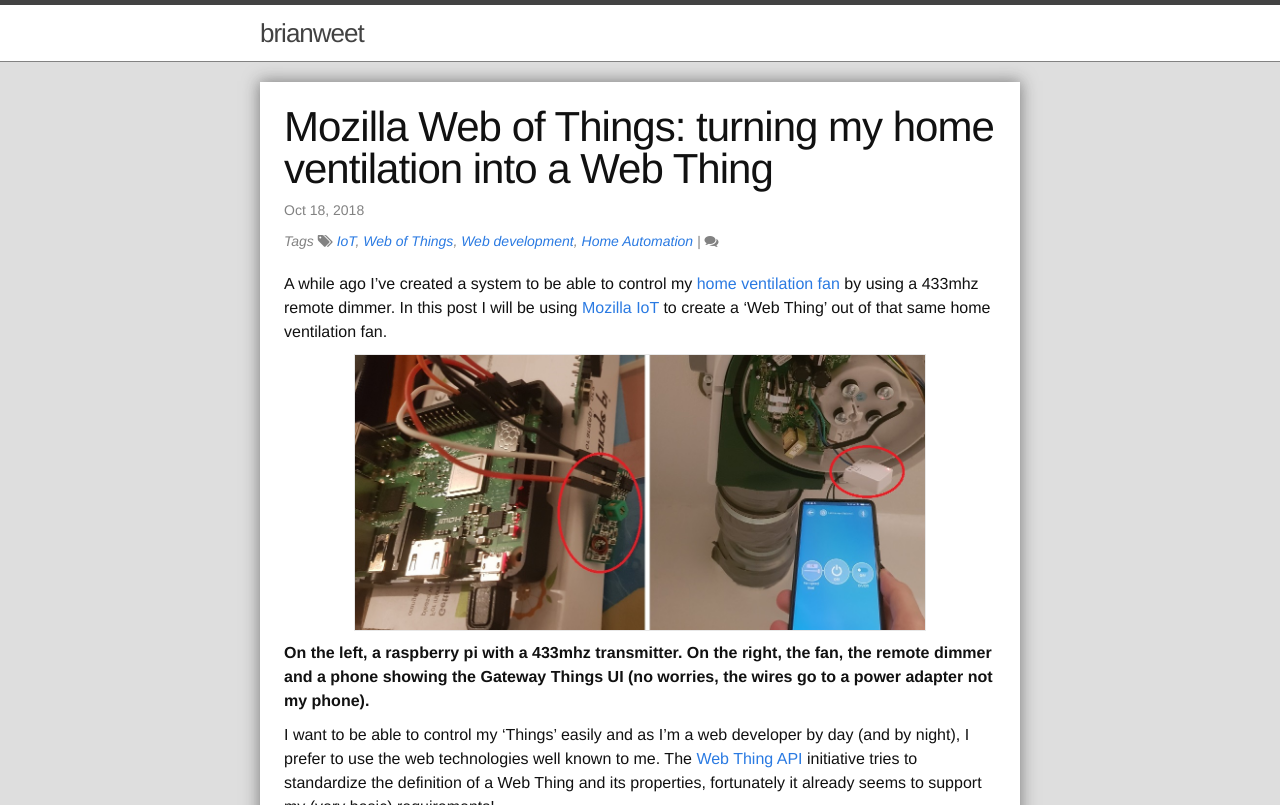
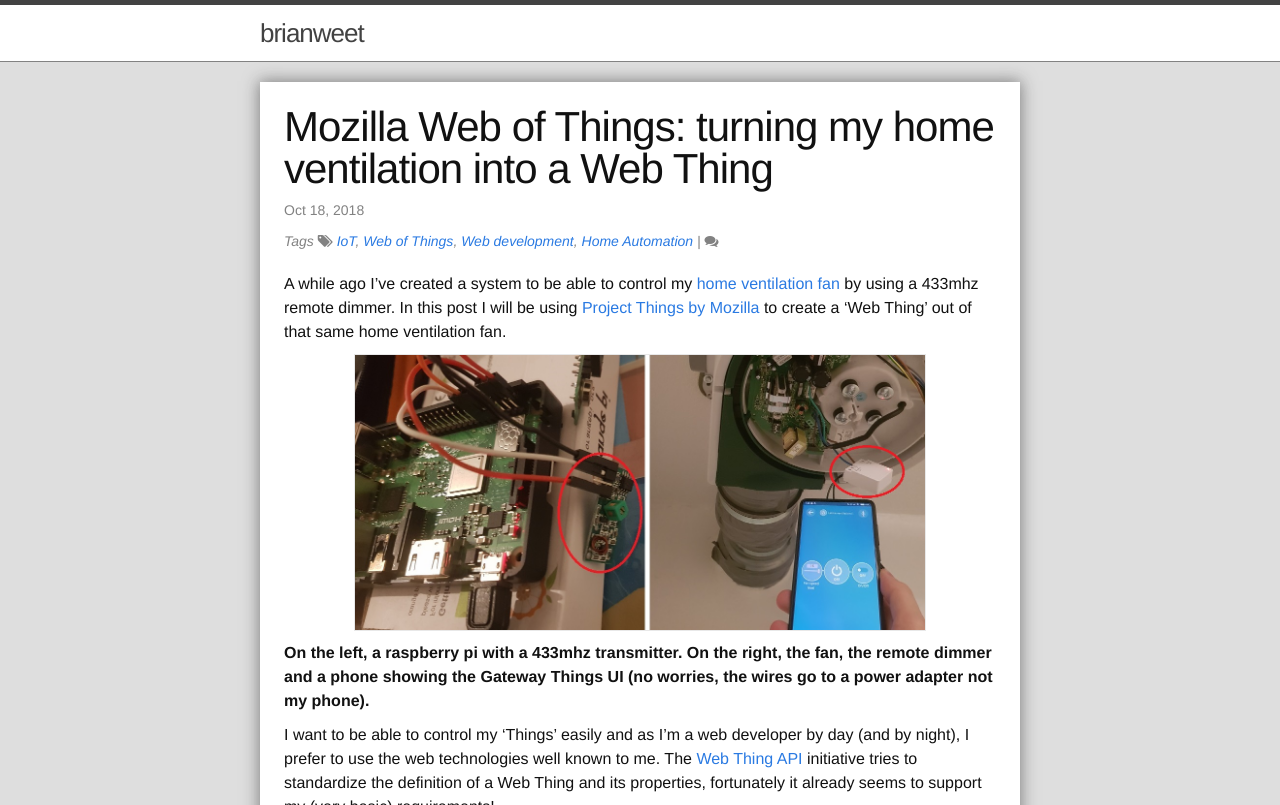
Before and after one commit to brianweet/brianweet.github.io, a Jekyll site: the page built from _posts/2018-18-10-web-of-things-fan.md, in a window 1280 px wide and 900 px high, cut to the strip 0-805 px from the top of the window. Built offline with Jekyll 4.4.1, drawn with Linux system fonts in a browser that asks for light colours; nearby versions of some CDN libraries; comment, search, counter and statistics services are not loaded.

Commit message:
Minor naming update

```diff
--- a/_posts/2018-18-10-web-of-things-fan.md
+++ b/_posts/2018-18-10-web-of-things-fan.md
@@ -6,7 +6,7 @@ tags: [iot, wot, web-development, home-automation]
 comments: true
 ---
 
-A while ago I've created a system to be able to control my [home ventilation fan]({% post_url 2018-15-04-dont-worry-take-a-shower %}) by using a 433mhz remote dimmer. In this post I will be using [Mozilla IoT](https://iot.mozilla.org/) to create a 'Web Thing' out of that same home ventilation fan.
+A while ago I've created a system to be able to control my [home ventilation fan]({% post_url 2018-15-04-dont-worry-take-a-shower %}) by using a 433mhz remote dimmer. In this post I will be using [Project Things by Mozilla](https://iot.mozilla.org/about/) to create a 'Web Thing' out of that same home ventilation fan.
 
 <p class="centered-image">
     <img src="/assets/mozilla-iot/control-fan-mobile.jpg" alt="Search and control">
```
